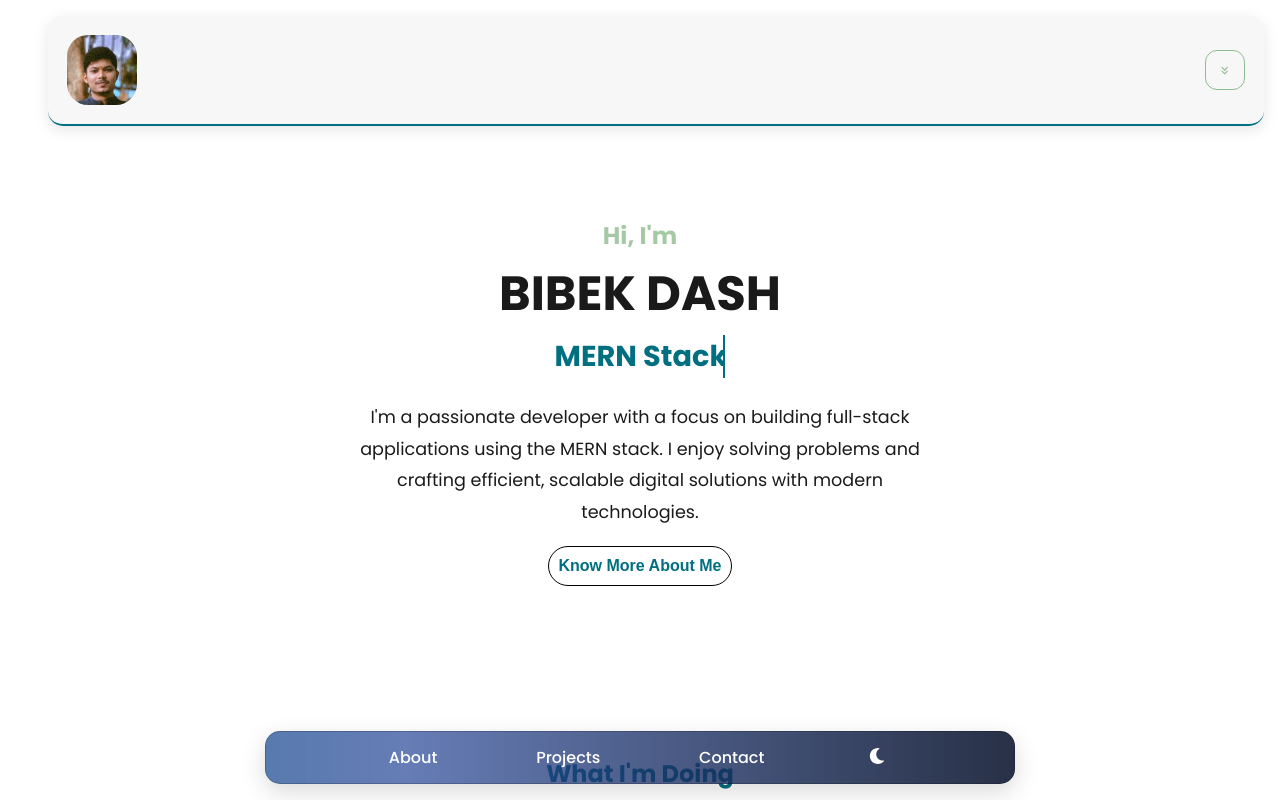
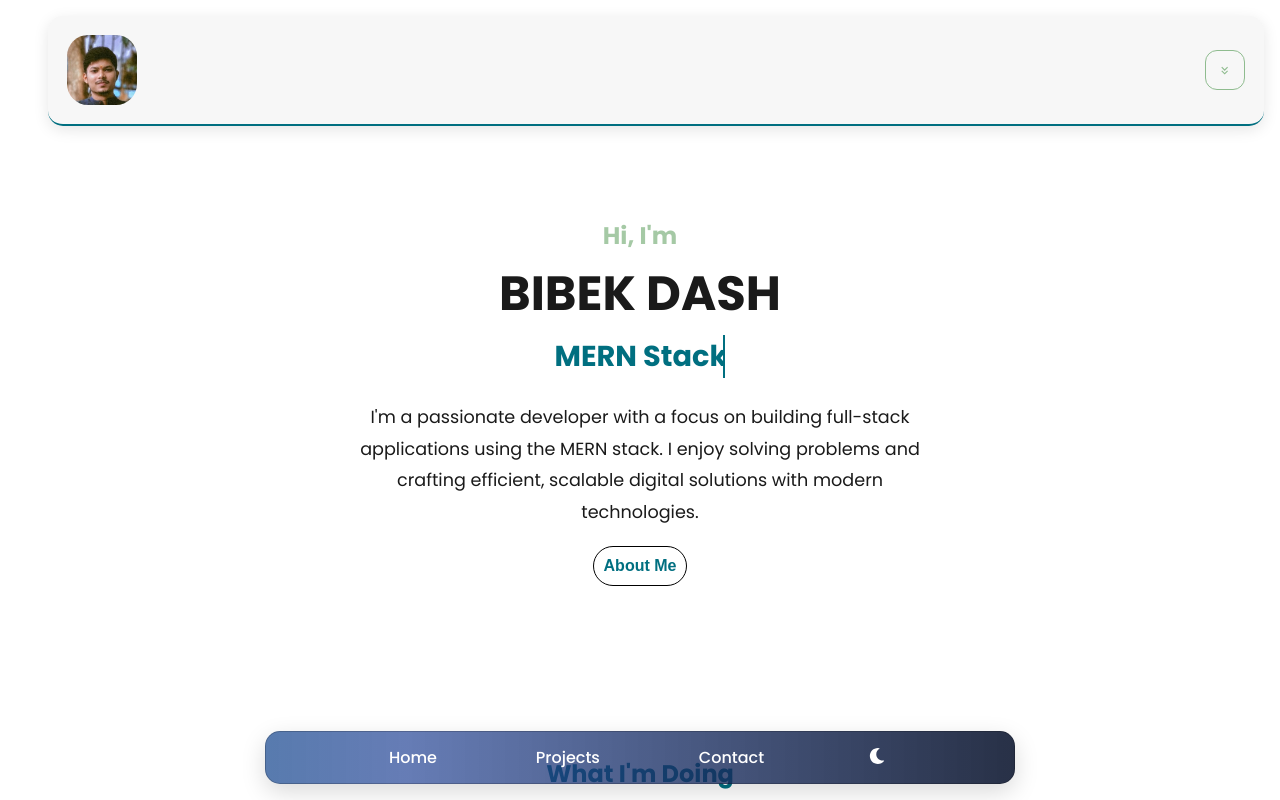
Before and after one commit to 20Bibek/My-Portfolio, a React (Vite) app: page / in a window 1280 px wide. Shown: the top 800 px of the page. Built offline with nearby package versions, Linux system fonts and the light colour scheme; the HTML template or start-up script is replaced by a standard one.

Commit message:
navbar link change

```diff
--- a/src/components/About.jsx
+++ b/src/components/About.jsx
@@ -16,7 +16,7 @@
           I enjoy solving problems and crafting efficient, scalable digital solutions with modern technologies.
         </p>
         <button className="know-more" onClick={() => navigate('/experience')}>
-          Know More About Me
+          About Me
         </button>
       </div>
       <div className="work">
--- a/src/components/Navbar.jsx
+++ b/src/components/Navbar.jsx
@@ -6,7 +6,7 @@
 const Navbar = ({ toggleTheme }) => {
   return (
     <nav className="navbar">
-      <Link to="/">About</Link>
+      <Link to="/">Home</Link>
       <Link to="/projects">Projects</Link>
       <Link to="/contact">Contact</Link>
       <button onClick={toggleTheme}><ThemeToggle/></button>
```
